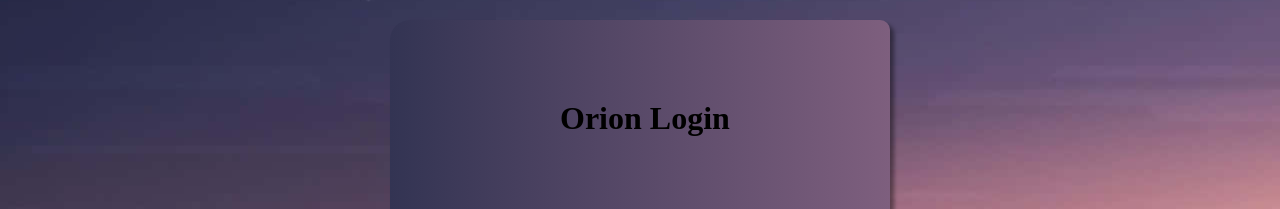
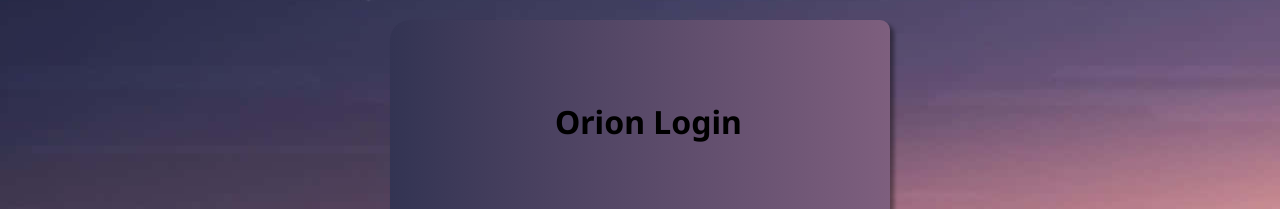
Before and after one commit to LeanderFreitas/pagina-de-login-responsiva, a plain HTML site: page index.html in a window 1280 px wide. Shown: the part 130-339 px from the top of the page. Drawn offline with Linux system fonts and the light colour scheme.

Commit message:
coloquei uma fonte nova

```diff
--- a/index.html
+++ b/index.html
@@ -5,6 +5,9 @@
     <meta name="viewport" content="width=device-width, initial-scale=1.0">
     <title>Pagina de login responsivo</title>
     <link rel="stylesheet" href="style.css">
+    <link rel="preconnect" href="https://fonts.googleapis.com">
+    <link rel="preconnect" href="https://fonts.gstatic.com" crossorigin>
+    <link href="https://fonts.googleapis.com/css2?family=Noto+Sans:ital,wght@0,100..900;1,100..900&display=swap" rel="stylesheet">
 </head>
 <body>
     <main>
--- a/style.css
+++ b/style.css
@@ -32,10 +32,15 @@ h1{
     position: absolute;
     padding: 30px;
     margin:50px;
-    margin-left: 140px;
+    margin-left: 135px;
     background: linear-gradient(to right );
     font-size: 2em;
-    font-family: ;
+    font-family: "Noto Sans", sans-serif;
+    font-optical-sizing: auto;
+    font-weight: weight;
+    font-style: normal;
+    font-variation-settings: 100;
+
 }
 form{
     text-align: center;
```
